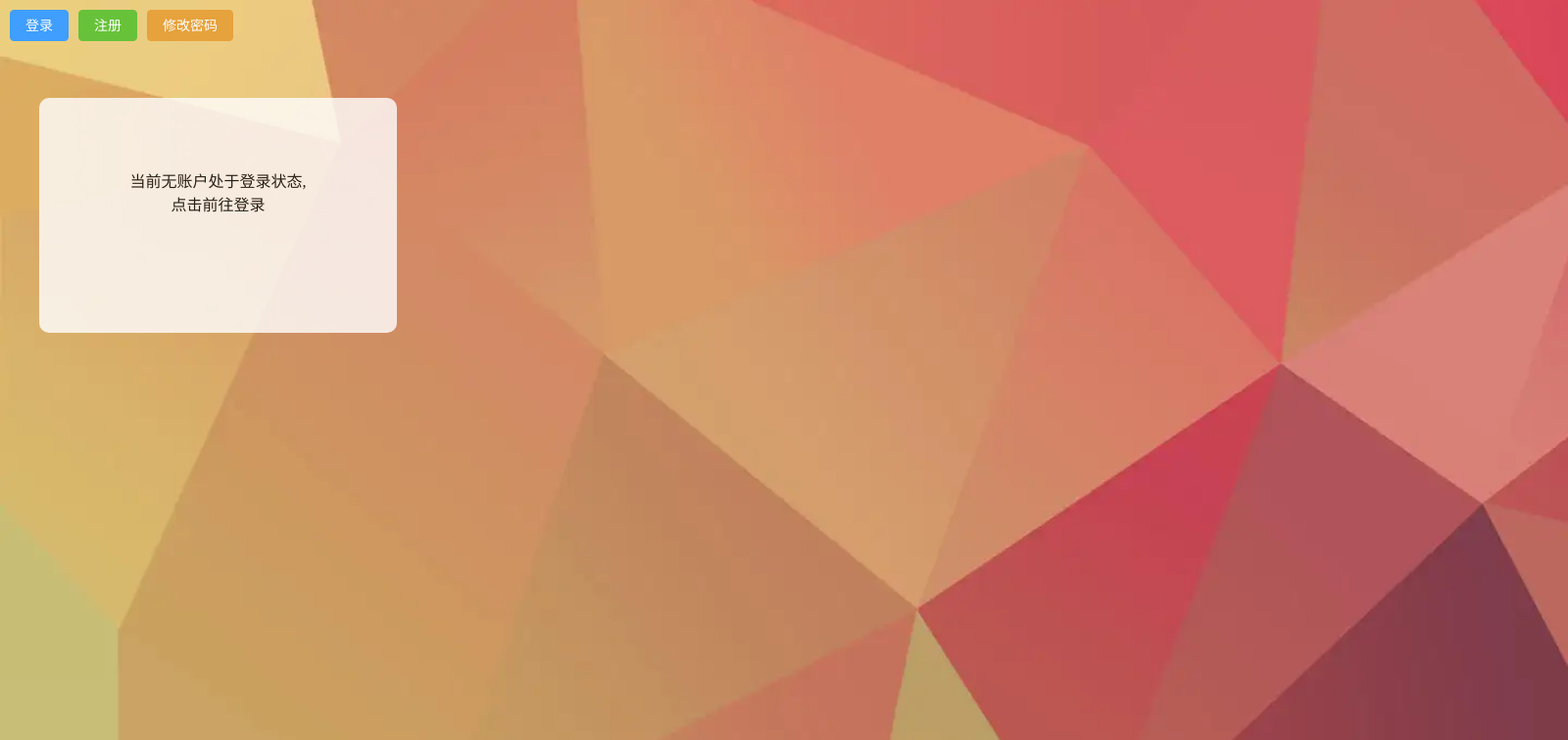
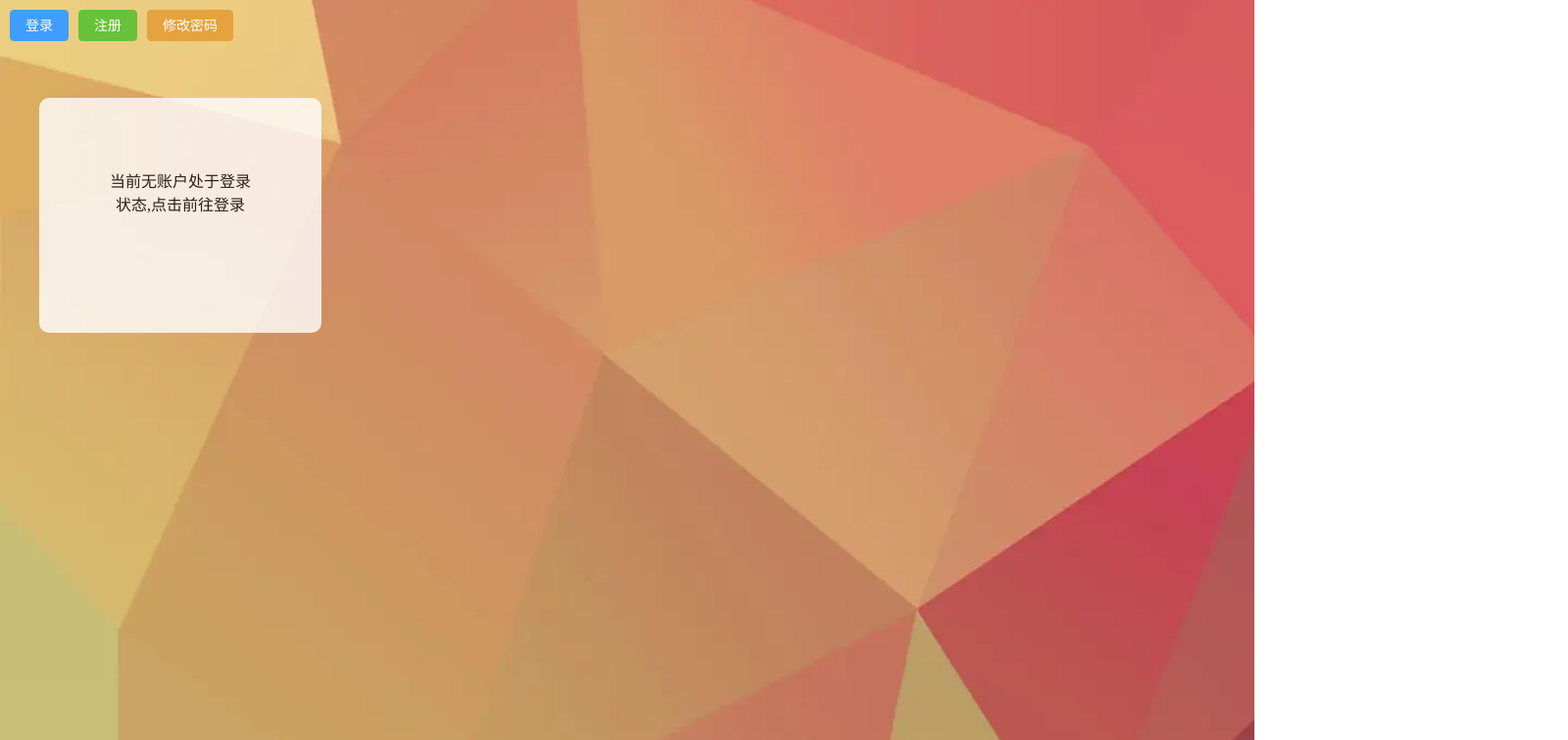
Before and after one commit to SayQuit/BDchat-web, a Vue app: page /#/AccountManage in a window 1280 px wide. Shown: the top 756 px of the page at 98% size, 1600 px wide, since content can reach past the window. Built offline with nearby package versions, Linux system fonts and the light colour scheme.

Commit message:
窗口大小修改

```diff
--- a/src/App.vue
+++ b/src/App.vue
@@ -21,9 +21,9 @@ export default {
 #app {
   width: 100%;
   height: 100%;
-  min-width: 1600px;
+  min-width: 1200px;
   min-height: 900px;
-  max-width: 2560px;
+  max-width: 2800px;
   margin: 0 auto;
 }
 html{
--- a/src/components/UserPage.vue
+++ b/src/components/UserPage.vue
@@ -314,7 +314,7 @@
               </div>
             </template>
 
-            <div class="closeimg mid" style="left: 90%">
+            <div class="closeimg mid" style="left: 95%">
               <img src="../assets/close.png" />
               <div>{{ selectFri.close }}</div>
             </div>
@@ -1079,6 +1079,7 @@ export default {
         }
       });
     },
+    // 清除send
     clearSend(){
       this.send=""
     },
@@ -1937,7 +1938,7 @@ export default {
 .header-operation {
   height: 100%;
   float: right;
-  margin-right: 30px;
+  margin-right: 55px;
 }
 .header-operation > div {
   height: 100%;
@@ -1959,7 +1960,7 @@ export default {
 
 .aside {
   display: inline-block;
-  width: 40%;
+  width: 37.5%;
   height: 970px;
   margin-left: 40px;
 
@@ -2180,7 +2181,7 @@ export default {
 .maintalk-header-operation .el-button {
   display: block;
   margin-top: 40px;
-  margin-left: 150px;
+  margin-left: 100px;
 }
 .maintalk-main {
   height: 60%;
--- a/src/store/index.js
+++ b/src/store/index.js
@@ -2,7 +2,7 @@ import { createStore } from 'vuex'
 
 export default createStore({
   state: {
-    requestUrl: 'http://39.108.224.155',
+    requestUrl: 'http://127.0.0.1:80',
 
     // 存储用户信息
     user: [],
```
